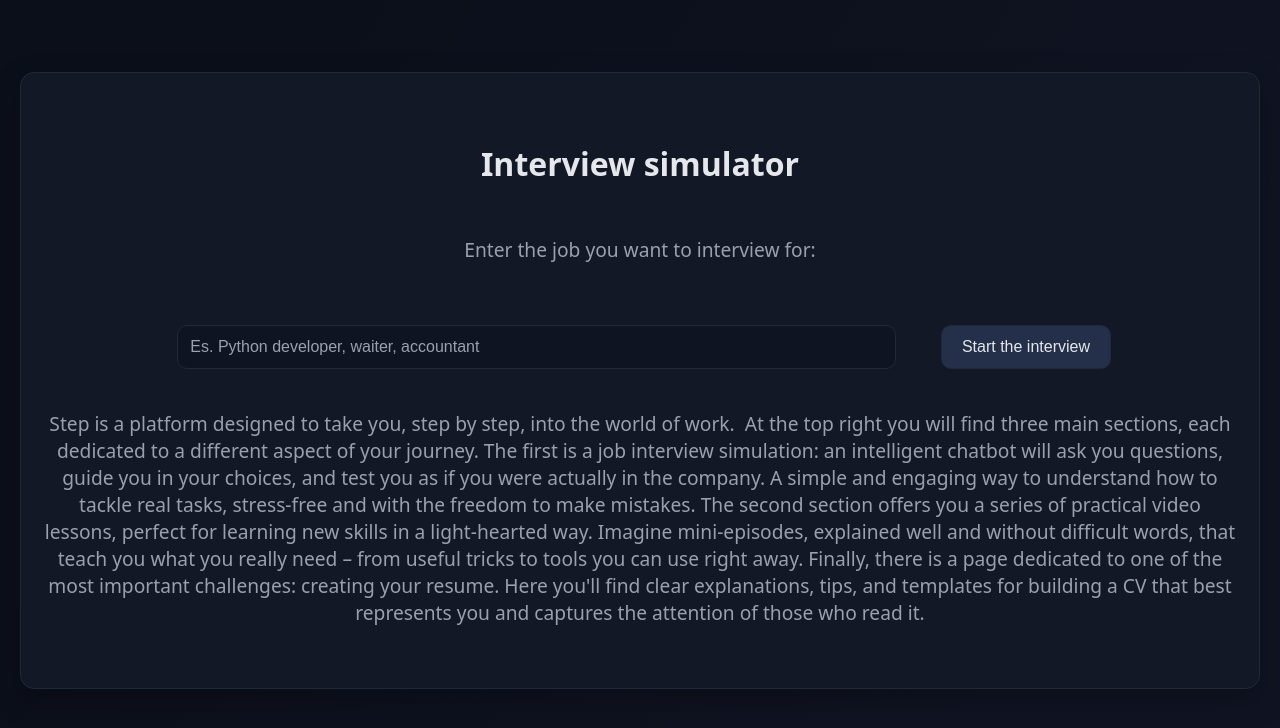
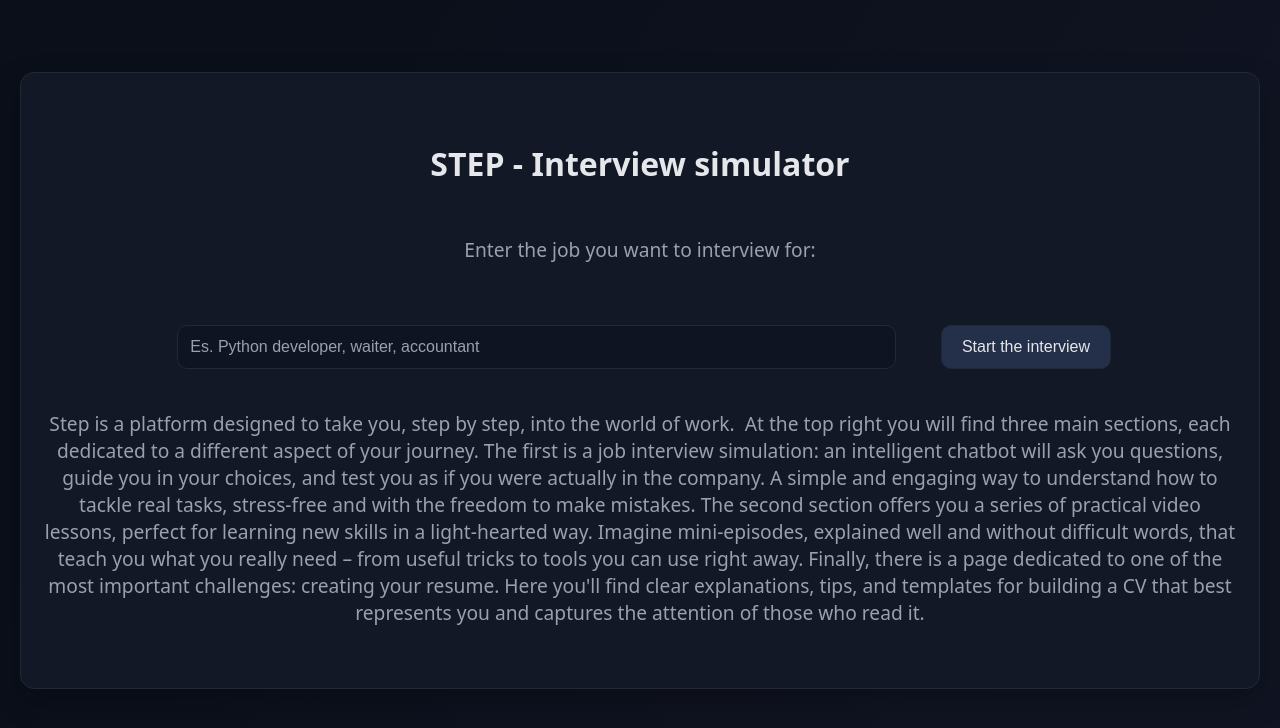
Before and after one commit to samueledemartino07/STEP1, a website: page public/index.html in a window 1280 px wide. Drawn offline with Linux system fonts and the light colour scheme.

Commit message:
LINGUA INGLESE 2

```diff
--- a/public/index.html
+++ b/public/index.html
@@ -9,7 +9,7 @@
 </head>
 <body>
     <section id="start-screen" class="view">
-    <h1>Interview simulator</h1>
+    <h1>STEP - Interview simulator</h1>
     <p>Enter the job you want to interview for:</p>
     <div class="position-input">
       <input
```
